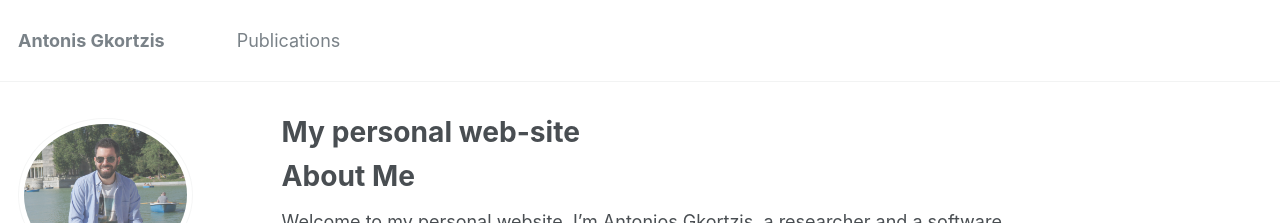
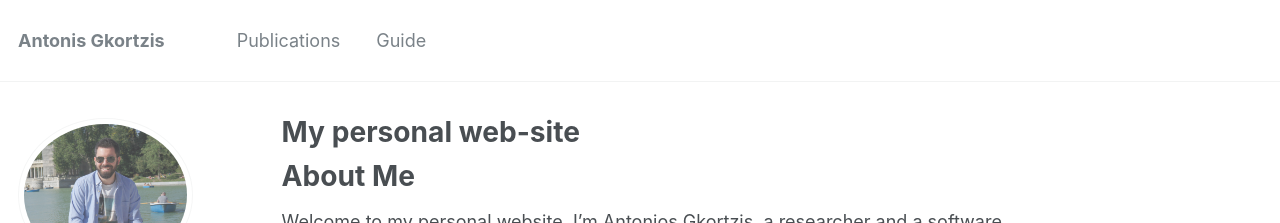
Before and after one commit to AntonisGkortzis/AntonisGkortzis.github.io, a Jekyll site: the page built from _pages/about.md, in a window 1280 px wide. Shown: the top 223 px of the page. Built offline with Jekyll 4.4.1, drawn with Linux system fonts in a browser that asks for light colours; some web fonts are replaced.

Commit message:
revert chages

```diff
--- a/_data/navigation.yml
+++ b/_data/navigation.yml
@@ -1,7 +1,7 @@
 # main links links
 main:
   - title: "Publications"
-    url: /_publications/
+    url: /publications/
 
   # - title: "Talks"
   #   url: /talks/
@@ -18,5 +18,5 @@ main:
   # - title: "CV"
   #   url: /cv/
 
-  # - title: "Guide"
-  #   url: /markdown/
+  - title: "Guide"
+    url: /markdown/
```
Also changed, not shown: 3 other files.
